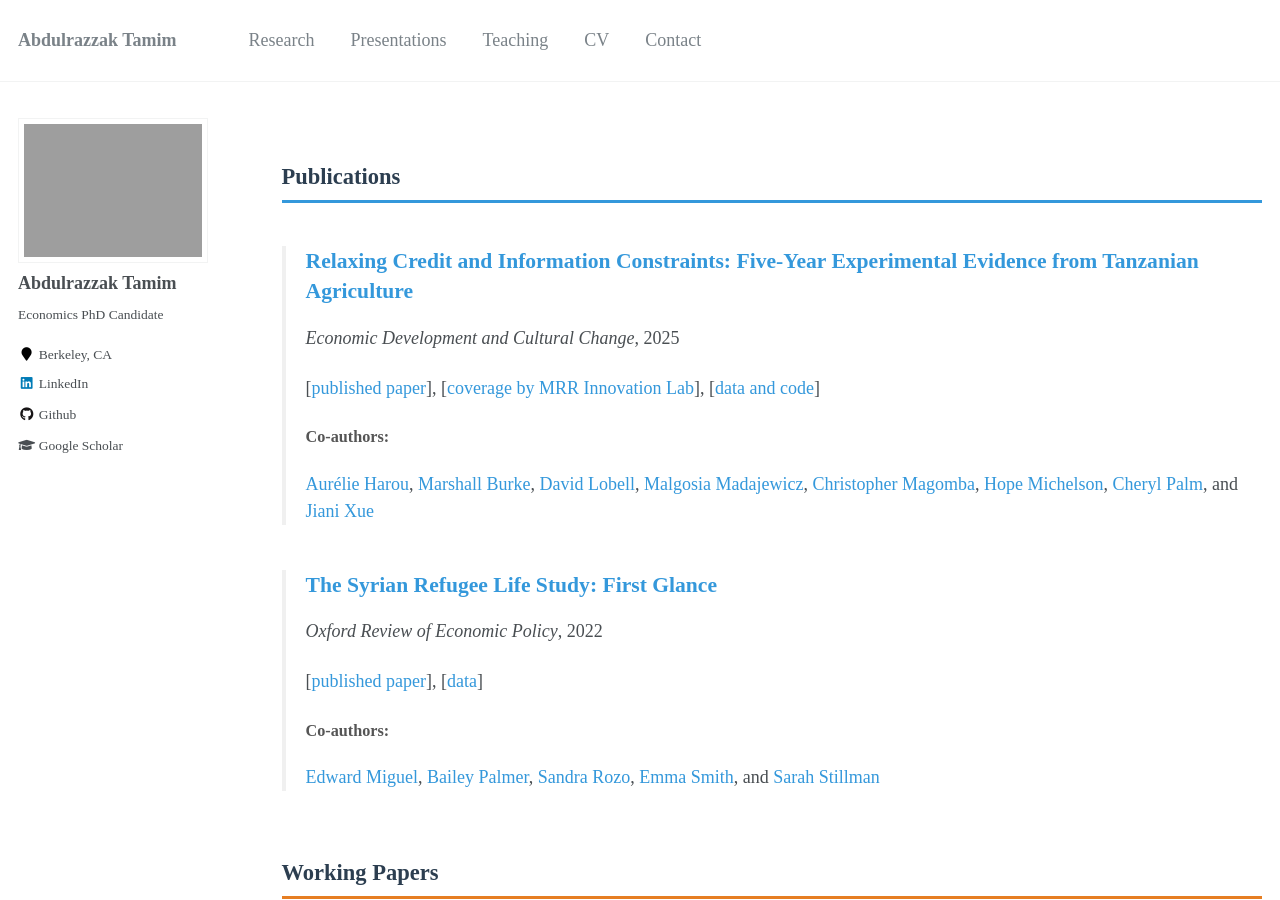
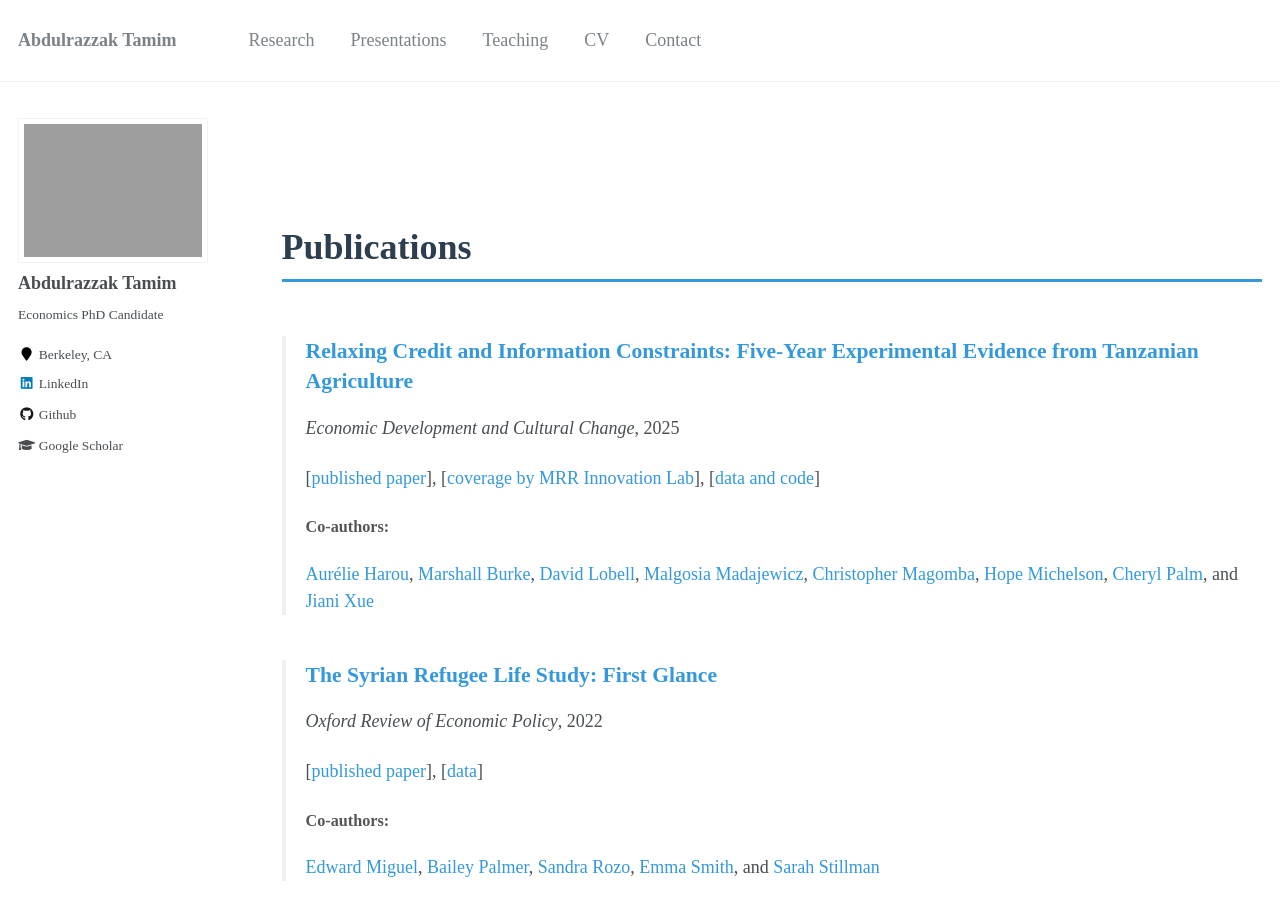
Before and after one commit to AbdulrazzakTamim/abdulrazzaktamim.github.io, a Jekyll site: the page built from _pages/publications.md, in a window 1280 px wide and 900 px high. Built offline with Jekyll 4.4.1, drawn with Linux system fonts in a browser that asks for light colours; comment, search, counter and statistics services are not loaded.

Commit message:
Update publications.md

```diff
--- a/_pages/publications.md
+++ b/_pages/publications.md
@@ -11,7 +11,7 @@
 
 {% include base_path %}
 
-<h2 style="color: #2c3e50; border-bottom: 3px solid #3498db; padding-bottom: 10px; margin-top: 2em; margin-bottom: 1.5em;">Publications</h2>
+<h2 style="font-size: 2em; font-weight: 700; color: #2c3e50; border-bottom: 3px solid #3498db; padding-bottom: 10px; margin-top: 3em; margin-bottom: 1.5em;">Publications</h2>
 
 {% for post in site.publications reversed %}
   {% if post.status == "published" %}
@@ -19,7 +19,7 @@
   {% endif %}
 {% endfor %}
 
-<h2 style="color: #2c3e50; border-bottom: 3px solid #e67e22; padding-bottom: 10px; margin-top: 3em; margin-bottom: 1.5em;">Working Papers</h2>
+<h2 style="font-size: 2em; font-weight: 700; color: #2c3e50; border-bottom: 3px solid #3498db; padding-bottom: 10px; margin-top: 3em; margin-bottom: 1.5em;">Working Papers</h2>
 
 {% for post in site.publications reversed %}
   {% if post.status == "working" %}
@@ -27,7 +27,7 @@
   {% endif %}
 {% endfor %}
 
-<h2 style="color: #2c3e50; border-bottom: 3px solid #95a5a6; padding-bottom: 10px; margin-top: 3em; margin-bottom: 1.5em;">Work in Progress</h2>
+<h2 style="font-size: 2em; font-weight: 700; color: #2c3e50; border-bottom: 3px solid #3498db; padding-bottom: 10px; margin-top: 3em; margin-bottom: 1.5em;">Work in Progress</h2>
 
 {% for post in site.publications reversed %}
   {% if post.status == "wip" %}
```
